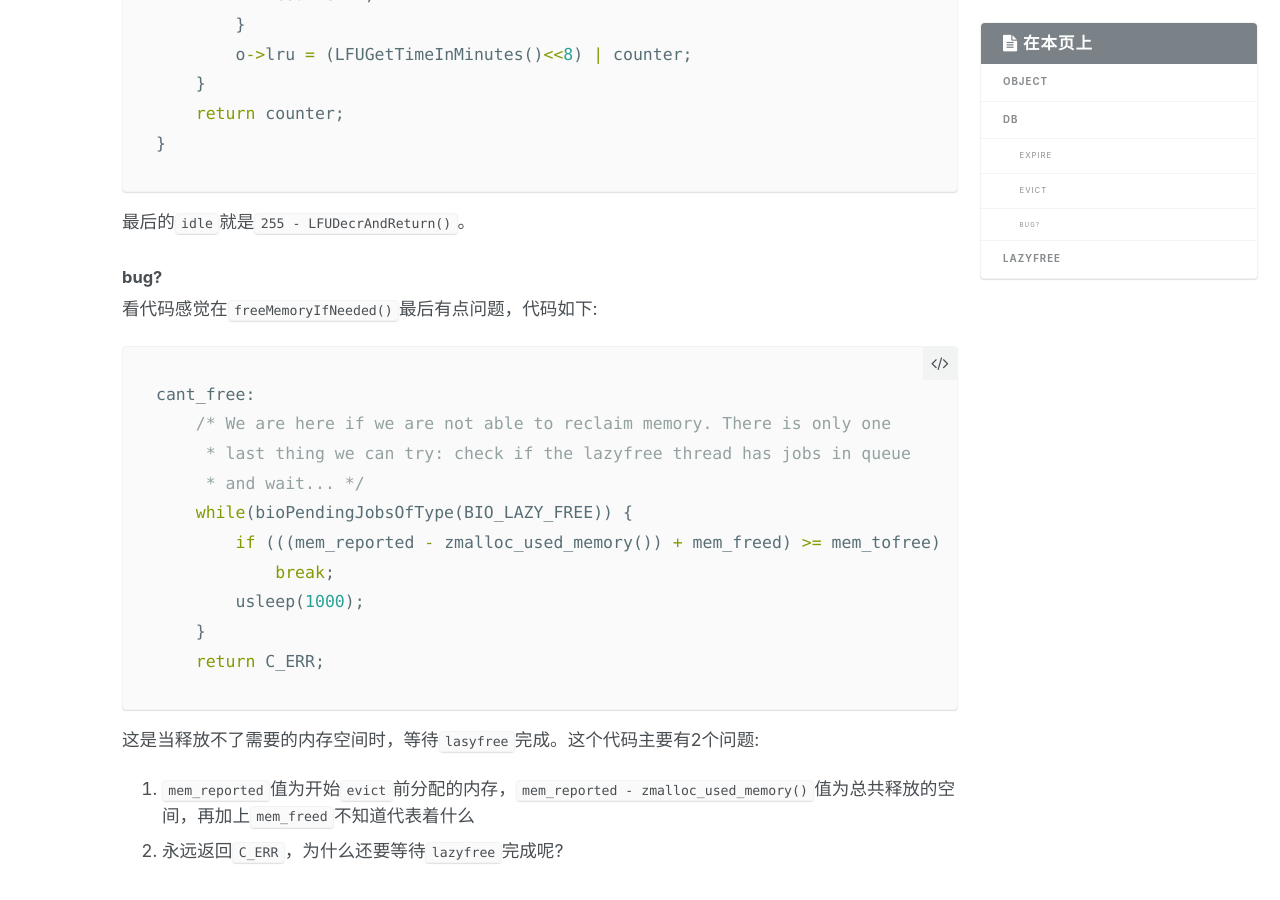
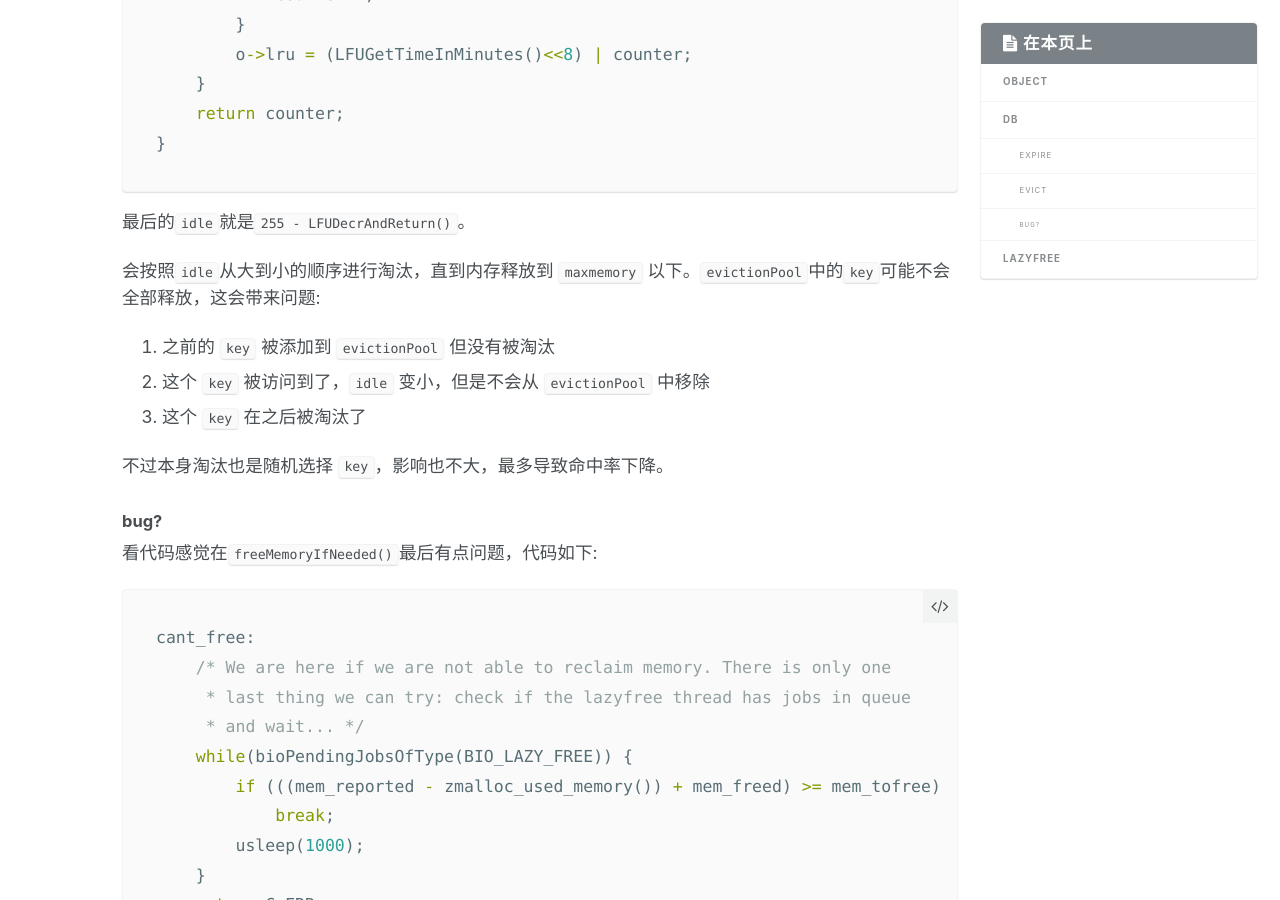
Before and after one commit to youjiali1995/youjiali1995.github.io, a Jekyll site: the page built from _posts/Redis/2017-11-25-db.md, in a window 1280 px wide and 900 px high, scrolled down 6763 px. Built offline with Jekyll 4.4.1, drawn with Linux system fonts in a browser that asks for light colours.

Commit message:
Add db.md

````diff
--- a/_posts/Redis/2017-11-25-db.md
+++ b/_posts/Redis/2017-11-25-db.md
@@ -210,6 +210,13 @@ unsigned long LFUDecrAndReturn(robj *o) {
 ```
 最后的`idle`就是`255 - LFUDecrAndReturn()`。
 
+会按照`idle`从大到小的顺序进行淘汰，直到内存释放到 `maxmemory` 以下。`evictionPool`中的`key`可能不会全部释放，这会带来问题:
+1. 之前的 `key` 被添加到 `evictionPool` 但没有被淘汰
+2. 这个 `key` 被访问到了，`idle` 变小，但是不会从 `evictionPool` 中移除
+3. 这个 `key` 在之后被淘汰了
+
+不过本身淘汰也是随机选择 `key`，影响也不大，最多导致命中率下降。
+
 #### bug?
 看代码感觉在`freeMemoryIfNeeded()`最后有点问题，代码如下:
 ```c
````
